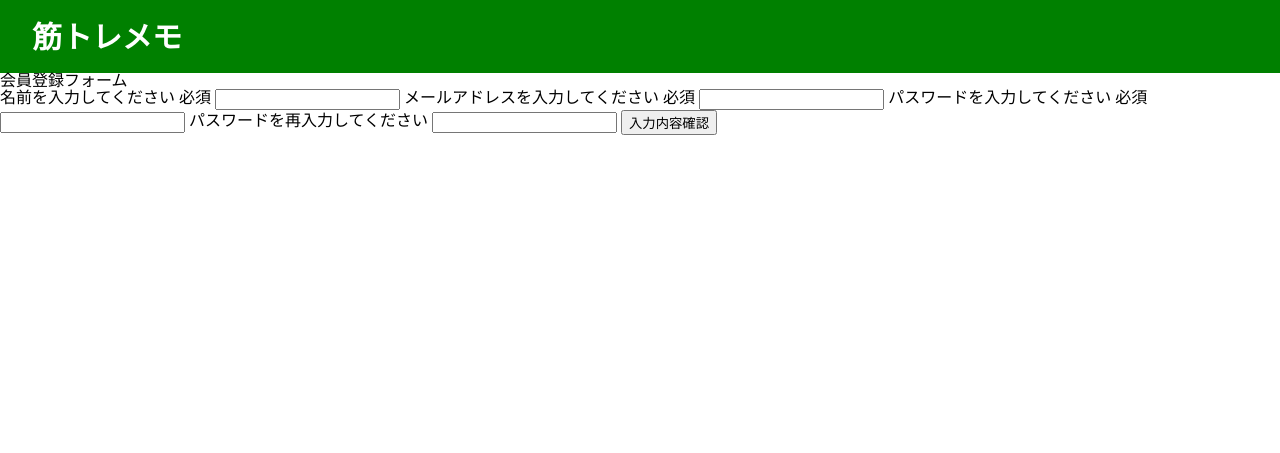
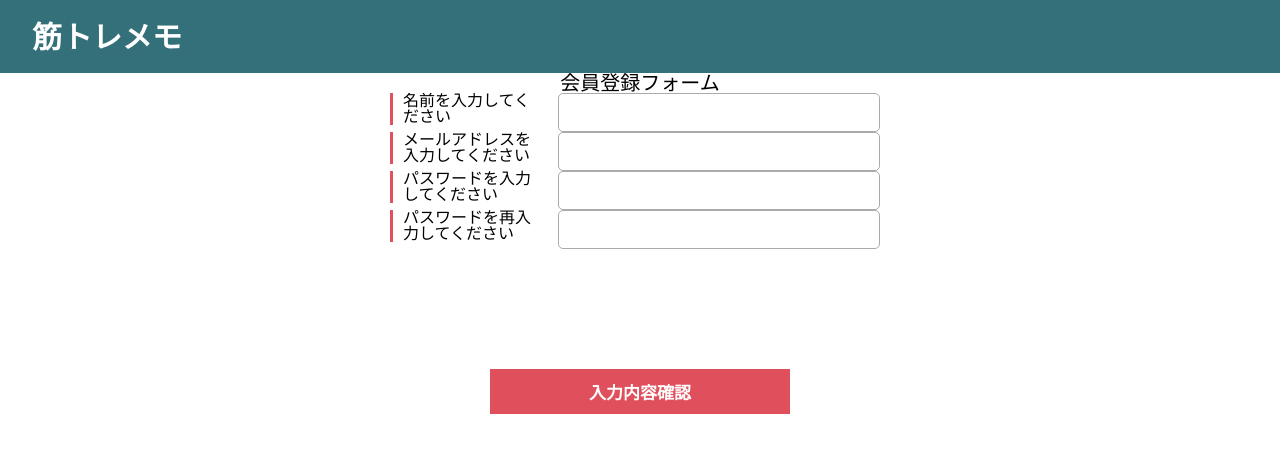
Before and after one commit to TSUNODA-web/woekout.memo, a PHP site: page /join/index.php in a window 1280 px wide. Shown: the top 453 px of the page. Run offline with PHP 8.4, Linux system fonts and the light colour scheme.

Commit message:
css設計中

```diff
--- a/join/index.php
+++ b/join/index.php
@@ -14,26 +14,23 @@
   <header>
     <h1><a href="">筋トレメモ</a></h1>
   </header>
-  <div class="form">
-    <div class="form_title">会員登録フォーム</div>
-    <div class="form_content">
+  <p class="form-title">会員登録フォーム</p>
+  <div class="form-content">
     <form action="" method="post">
-        <div class="form_list">
+      <div class="form-list">
         <label>名前を入力してください</label>
-          <span class="required">必須</span>
         <input name="name" type="text" value="">
         <label>メールアドレスを入力してください</label>
-          <span class="required">必須</span>
         <input name="email" type="email" value="">
         <label>パスワードを入力してください</label>
-          <span class="required">必須</span>
         <input name="password" type="password" value="">
         <label>パスワードを再入力してください</label>
         <input name="password" type="password" value="">
+      </div class="btn-area">
       <input type="submit" name="" value="入力内容確認">
   </div>
+  </div>
   </form>
-    </div>
   </div>
 </body>
 
--- a/style.css
+++ b/style.css
@@ -1,6 +1,6 @@
 header {
   color: white;
-  background-color: green;
+  background-color: #337079;
   padding: 3px 32px 0;
 }
 
@@ -13,3 +13,52 @@ a {
   color: white;
   text-decoration: none;
 }
+
+.form-title {
+  text-align: center;
+  font-size: 20px;
+}
+
+.form-content {
+
+  max-width: 500px;
+  margin: 0 auto;
+}
+
+.form-list {
+  overflow: hidden;
+  margin-bottom: 20px;
+}
+
+label {
+  float: left;
+  margin-right: 20px;
+  width: 135px;
+  border-left: solid 3px #e0505d;
+  padding-left: 10px;
+}
+
+input {
+  float: left;
+  width: 300px;
+}
+
+input[type="text"],
+input[type="email"],
+input[type="password"] {
+  border: solid 1px #aaa;
+  border-radius: 5px;
+  padding: 10px;
+  font-size: 15px;
+}
+
+input[type="submit"] {
+  text-align: center;
+  background: #e0505c;
+  border: none;
+  color: white;
+  font-size: 17px;
+  font-weight: bold;
+  padding: 10px 20px;
+  margin: 100px;
+}
```
Lines whose indentation alone changed are shown as unchanged.
